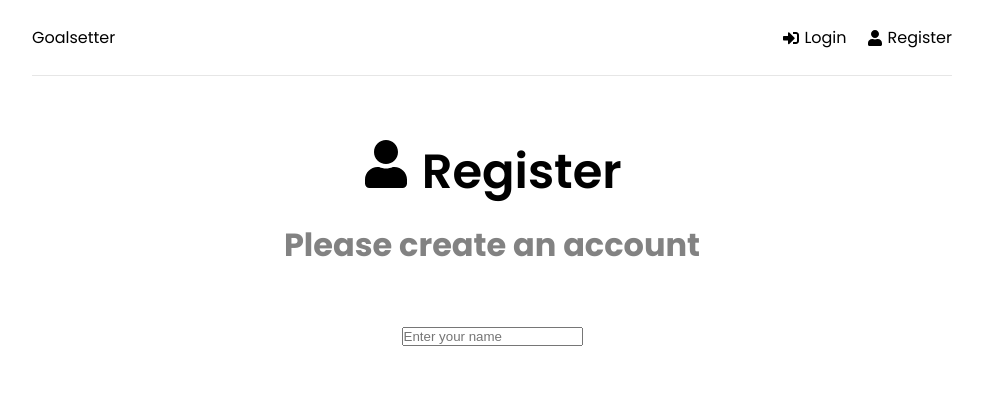
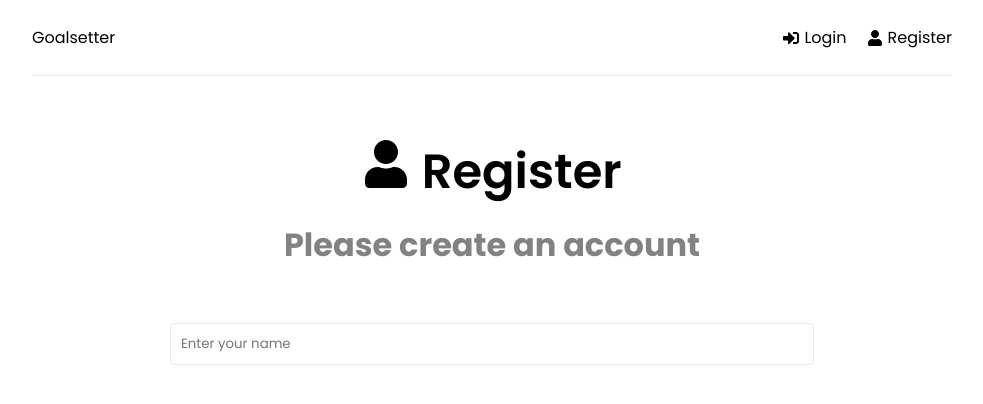
Before and after one commit to BrianNW/projects-mernstack-goalsapp, a React (Create React App) app in the folder frontend/: page /register in a window 1280 px wide. Shown: the top 404 px of the page, without its empty margins (148-1131 px from the left). Built offline with nearby package versions, Linux system fonts and the light colour scheme.

Commit message:
Wrap the input inside form-group div

```diff
--- a/frontend/src/pages/Register.jsx
+++ b/frontend/src/pages/Register.jsx
@@ -28,8 +28,16 @@
 
       <section className="form">
         <form>
-
-        <input type="text" className="form-control" id="name" name="name" value={name} placeholder="Enter your name" onChange={onChange}/>
+          <div className="form-group">
+            <input
+              type="text"
+              className="form-control"
+              id="name"
+              name="name"
+              value={name}
+              placeholder="Enter your name" onChange={onChange}
+            />
+          </div>
 
         </form>
       </section>
```
